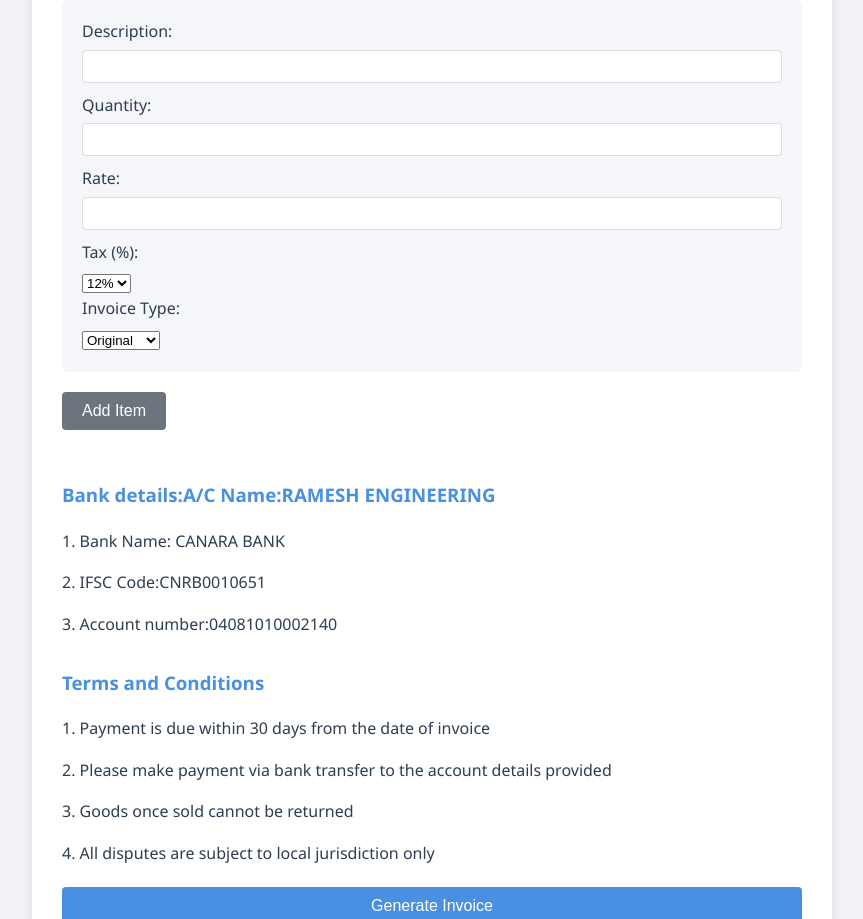
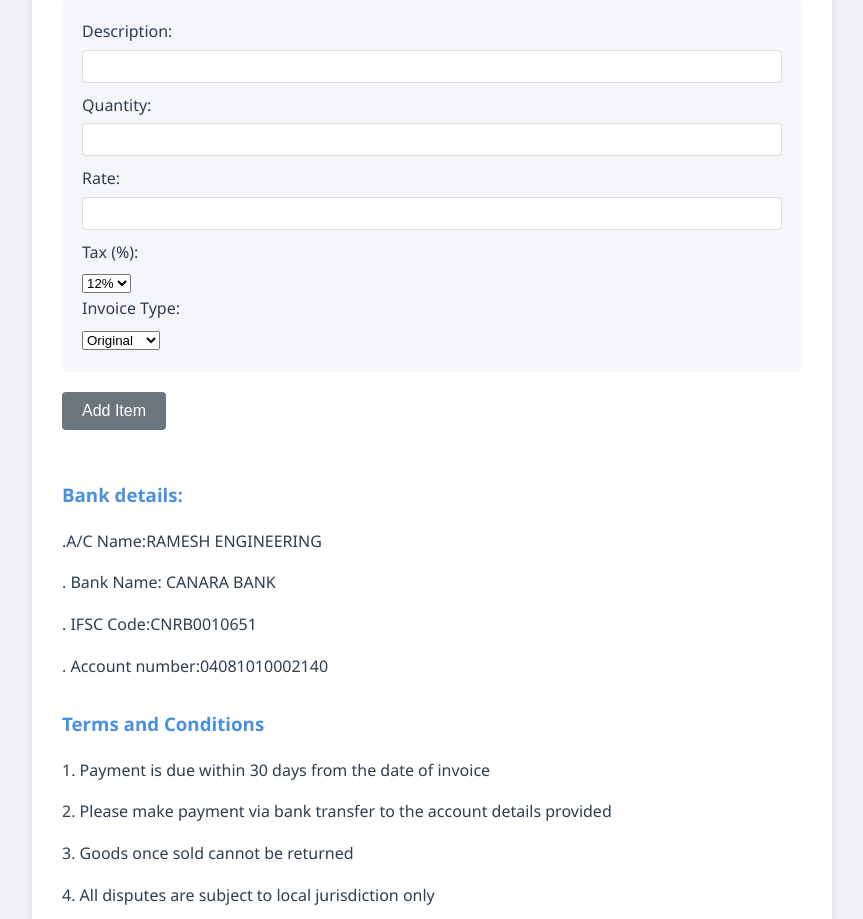
Before and after one commit to arvind1705/eng_inv-main, a Flask app: page / in a window 1280 px wide. Shown: the part 946-1865 px from the top of the page, without its empty margins (208-1071 px from the left). Run offline with Flask 3, Linux system fonts and the light colour scheme.

Commit message:
Update .gitignore to exclude PDF files and remove obsolete PDF invoices; enhance bank details section in form

```diff
--- a/templates/form.html
+++ b/templates/form.html
@@ -169,10 +169,11 @@
 
         <!-- Replace with static terms -->
 <div class="form-group">
-            <h3>Bank details:A/C Name:RAMESH ENGINEERING</h3>
-            <p>1. Bank Name: CANARA BANK</p>
-            <p>2. IFSC Code:CNRB0010651</p>
-            <p>3. Account number:04081010002140</p>
+            <h3>Bank details:</h3>
+            <p>.A/C Name:RAMESH ENGINEERING
+            <p>. Bank Name: CANARA BANK</p>
+            <p>. IFSC Code:CNRB0010651</p>
+            <p>. Account number:04081010002140</p>
                     </div>
 
 
```
Also changed, not shown: 3 other files.
